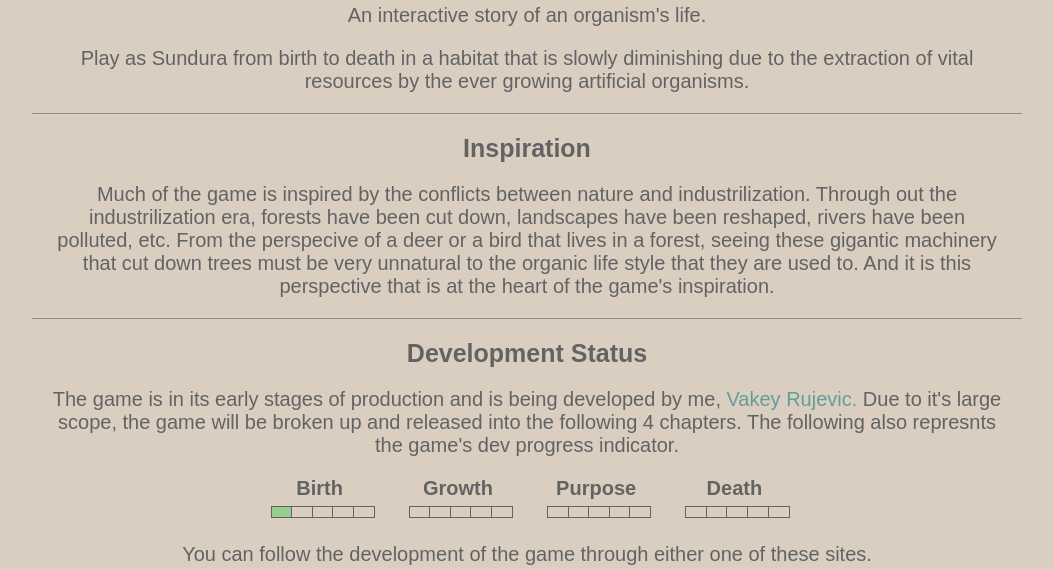
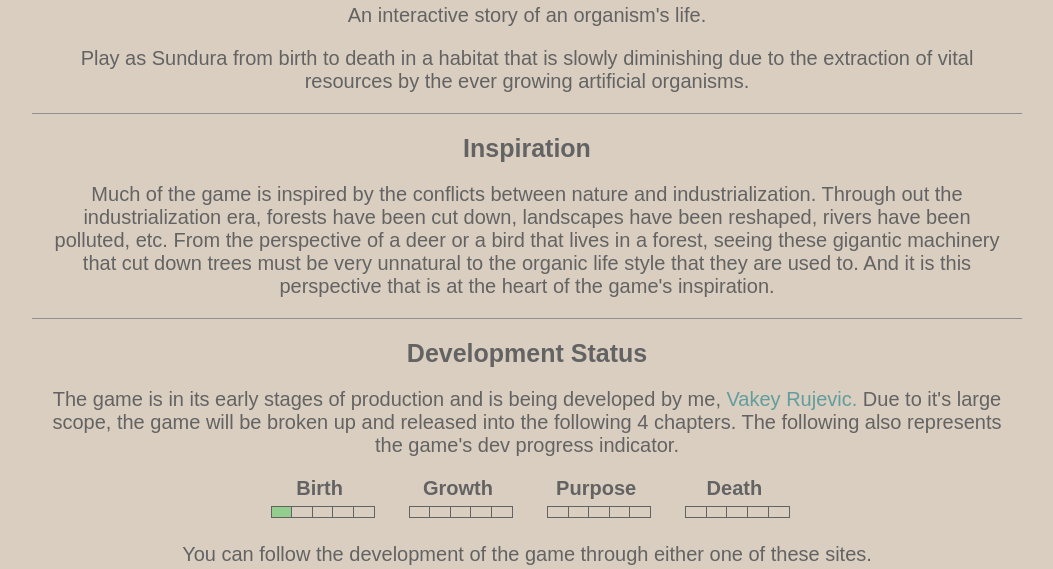
Before and after one commit to Vacummus/LifeOfSunduraWeb, a website: page index.html in a window 1280 px wide. Shown: the part 366-935 px from the top of the page, without its empty margins (113-1166 px from the left). Drawn offline with nearby package versions, Linux system fonts and the light colour scheme; some packages are replaced by stand-ins of ours.

Commit message:
spelling corrections

```diff
--- a/src/pages/overview-module.html
+++ b/src/pages/overview-module.html
@@ -12,8 +12,8 @@
         <div class="section-title">Inspiration</div>
 
         <p>
-            Much of the game is inspired by the conflicts between nature and industrilization. Through out the industrilization era,
-            forests have been cut down, landscapes have been reshaped, rivers have been polluted, etc. From the perspecive
+            Much of the game is inspired by the conflicts between nature and industrialization. Through out the industrialization era,
+            forests have been cut down, landscapes have been reshaped, rivers have been polluted, etc. From the perspective
             of a deer or a bird that lives in a forest, seeing these gigantic machinery that cut down trees must be very unnatural
             to the organic life style that they are used to. And it is this perspective that is at the heart of the game's
             inspiration.
@@ -27,7 +27,7 @@
             The game is in its early stages of production and is being developed by me,
             <a class="link-button" target="_blank" href="https://twitter.com/VakeyRujevic">Vakey Rujevic.</a>
             Due to it's large scope, the game will be broken up and released into the following 4 chapters.
-            The following also represnts the game's dev progress indicator.
+            The following also represents the game's dev progress indicator.
         </p>
 
         <div class="section-block chapters">
```
